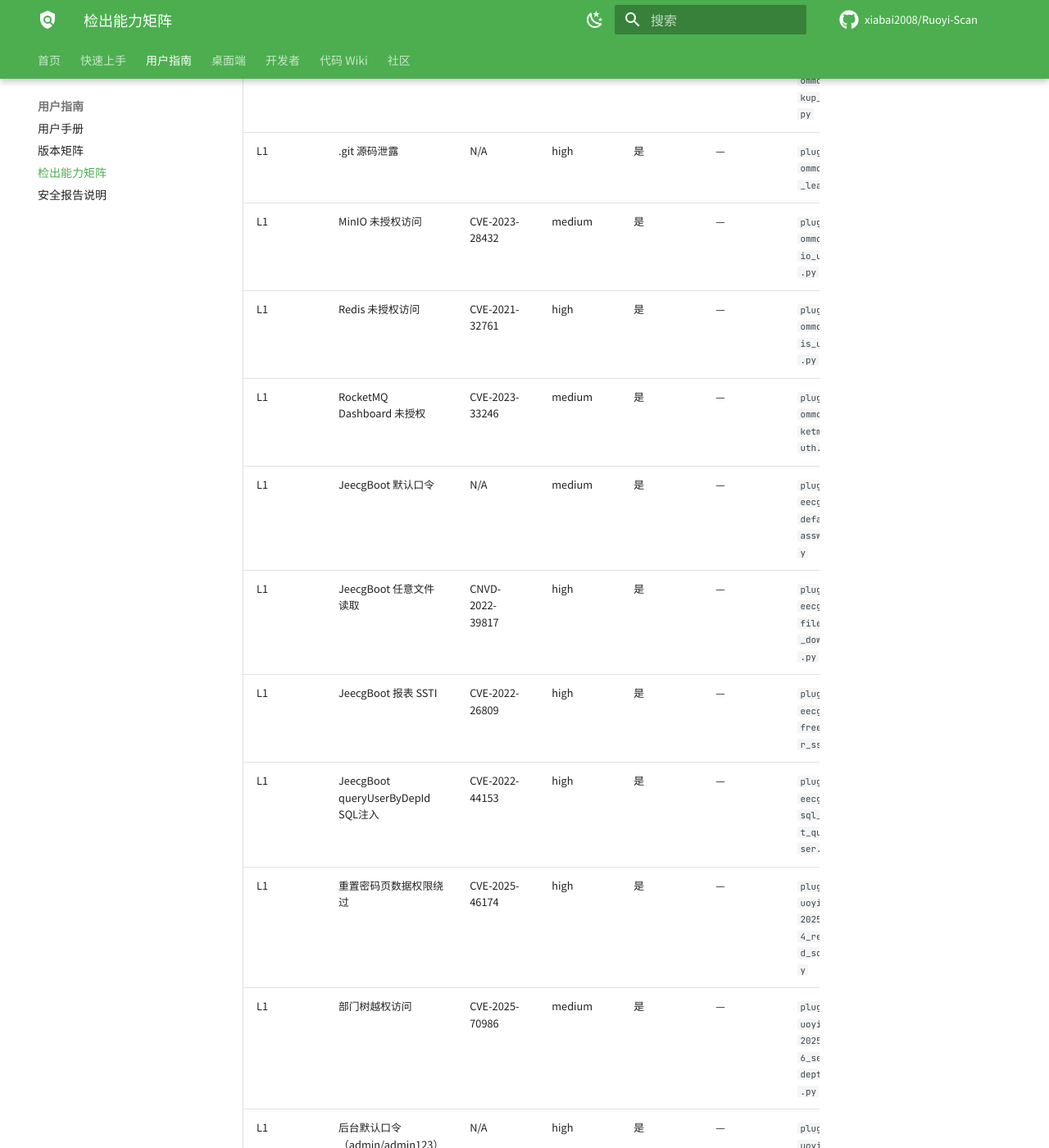
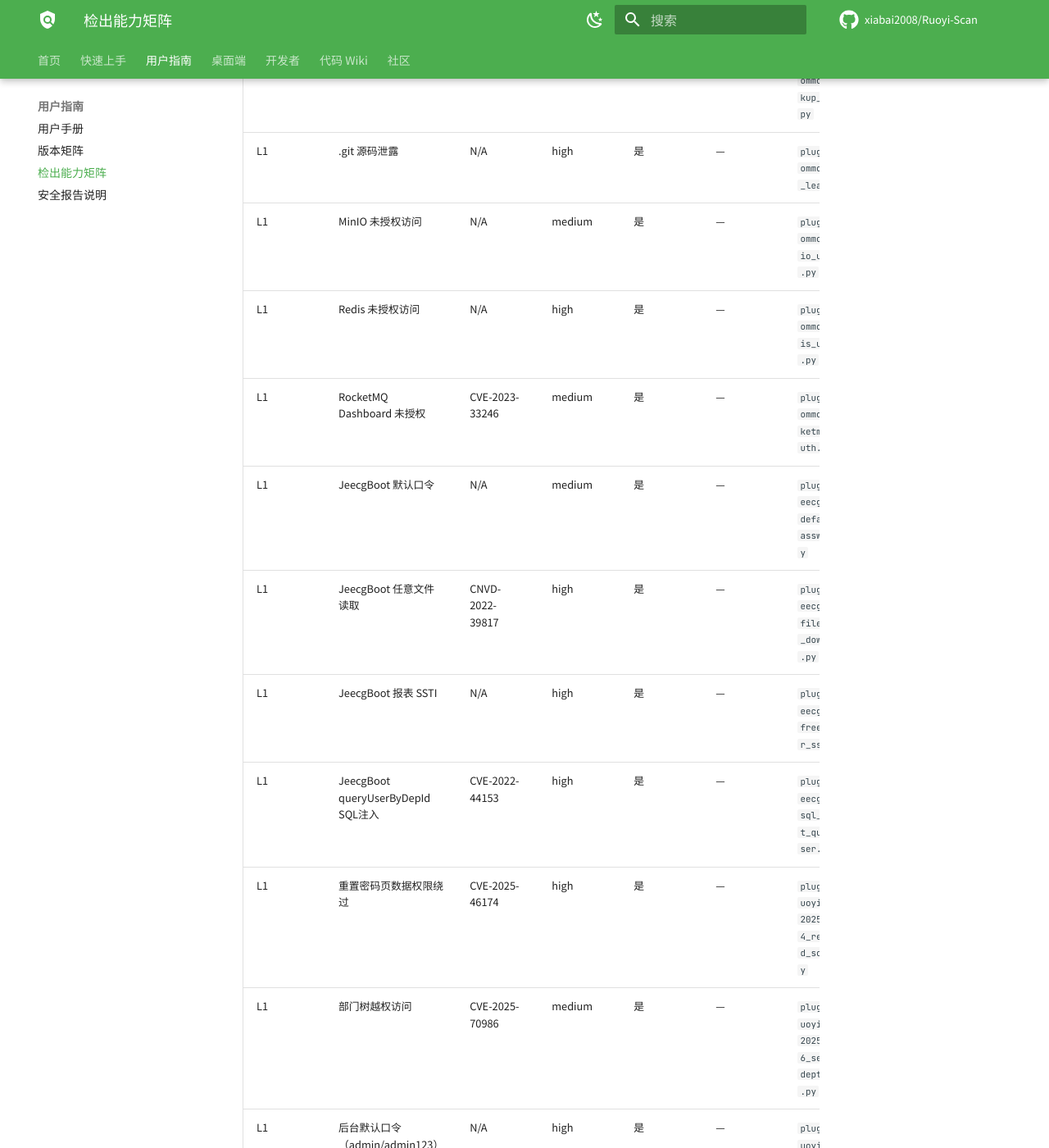
Before and after one commit to xiabai2008/ruoyi-scan, an MkDocs documentation site: the page built from docs/verification-matrix.md, in a window 1280 px wide and 1400 px high, scrolled down 1932 px. Shown: the whole window at 82% size. Built offline with MkDocs 1.6.1 and Material for MkDocs 9.7.7, drawn with Linux system fonts in a browser that asks for light colours; comment, search, counter and statistics services are not loaded.

Commit message:
docs(matrix): 同步检出能力矩阵——3 个插件 CVE 归属修正为 N/A
- MinIO 未授权 / Redis 未授权 / JeecgBoot 报表 SSTI：移除错误 CVE 映射后矩阵再生成；--max-none 13 门禁通过

```diff
--- a/docs/verification-matrix.md
+++ b/docs/verification-matrix.md
@@ -23,12 +23,12 @@
 | L1 | Nacos未授权访问 | N/A | high | 是 | — | `plugins/chain/nacos_to_dbcreds_steps.py` |
 | L1 | 备份文件泄露 | N/A | medium | 是 | — | `plugins/common/backup_scan.py` |
 | L1 | .git 源码泄露 | N/A | high | 是 | — | `plugins/common/git_leak.py` |
-| L1 | MinIO 未授权访问 | CVE-2023-28432 | medium | 是 | — | `plugins/common/minio_unauth.py` |
-| L1 | Redis 未授权访问 | CVE-2021-32761 | high | 是 | — | `plugins/common/redis_unauth.py` |
+| L1 | MinIO 未授权访问 | N/A | medium | 是 | — | `plugins/common/minio_unauth.py` |
+| L1 | Redis 未授权访问 | N/A | high | 是 | — | `plugins/common/redis_unauth.py` |
 | L1 | RocketMQ Dashboard 未授权 | CVE-2023-33246 | medium | 是 | — | `plugins/common/rocketmq_unauth.py` |
 | L1 | JeecgBoot 默认口令 | N/A | medium | 是 | — | `plugins/jeecgboot/default_password.py` |
 | L1 | JeecgBoot 任意文件读取 | CNVD-2022-39817 | high | 是 | — | `plugins/jeecgboot/file_read_download.py` |
-| L1 | JeecgBoot 报表 SSTI | CVE-2022-26809 | high | 是 | — | `plugins/jeecgboot/freemarker_ssti.py` |
+| L1 | JeecgBoot 报表 SSTI | N/A | high | 是 | — | `plugins/jeecgboot/freemarker_ssti.py` |
 | L1 | JeecgBoot queryUserByDepId SQL注入 | CVE-2022-44153 | high | 是 | — | `plugins/jeecgboot/sql_inject_query_user.py` |
 | L1 | 重置密码页数据权限绕过 | CVE-2025-46174 | high | 是 | — | `plugins/ruoyi/cve_2025_46174_resetpwd_scope.py` |
 | L1 | 部门树越权访问 | CVE-2025-70986 | medium | 是 | — | `plugins/ruoyi/cve_2025_70986_select_dept_tree.py` |
```
